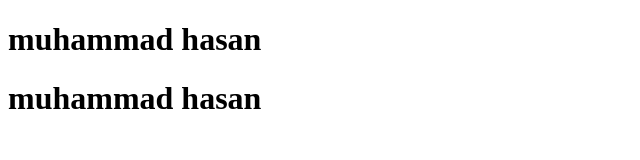
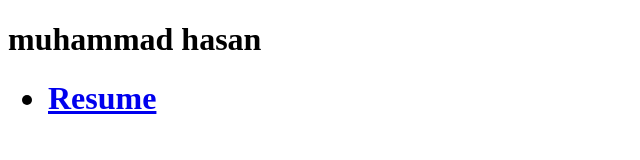
Before and after one commit to MuhammadHasan14/MuhammadHasanBhaijan.github.io, a plain HTML site: page index.html in a window 1280 px wide. Shown: the whole page, without its empty margins (0-640 px from the left). Drawn offline with Linux system fonts and the light colour scheme.

Commit message:
test
test

```diff
--- a/index.html
+++ b/index.html
@@ -8,6 +8,8 @@
 </head>
 <body>
     <h1>muhammad hasan</h1>
-    <h1>muhammad hasan</h1>
+    <ul>
+        <h1><li><a href="/Resume Assignment/">Resume</a></li></h1>
+    </ul>
 </body>
 </html>
```
Also changed, not shown: Resume Assignment/index.html (+3 -1 lines).
